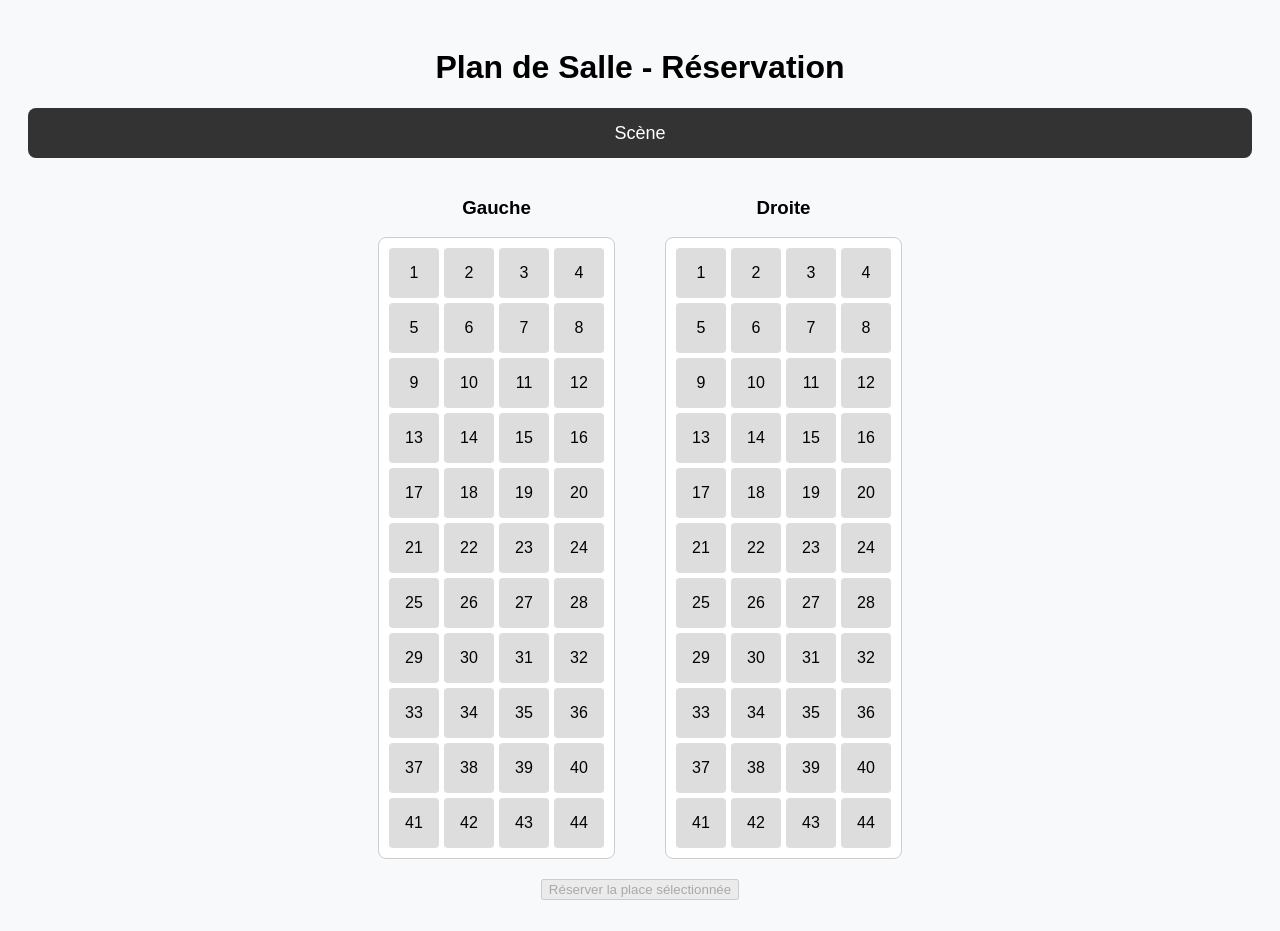
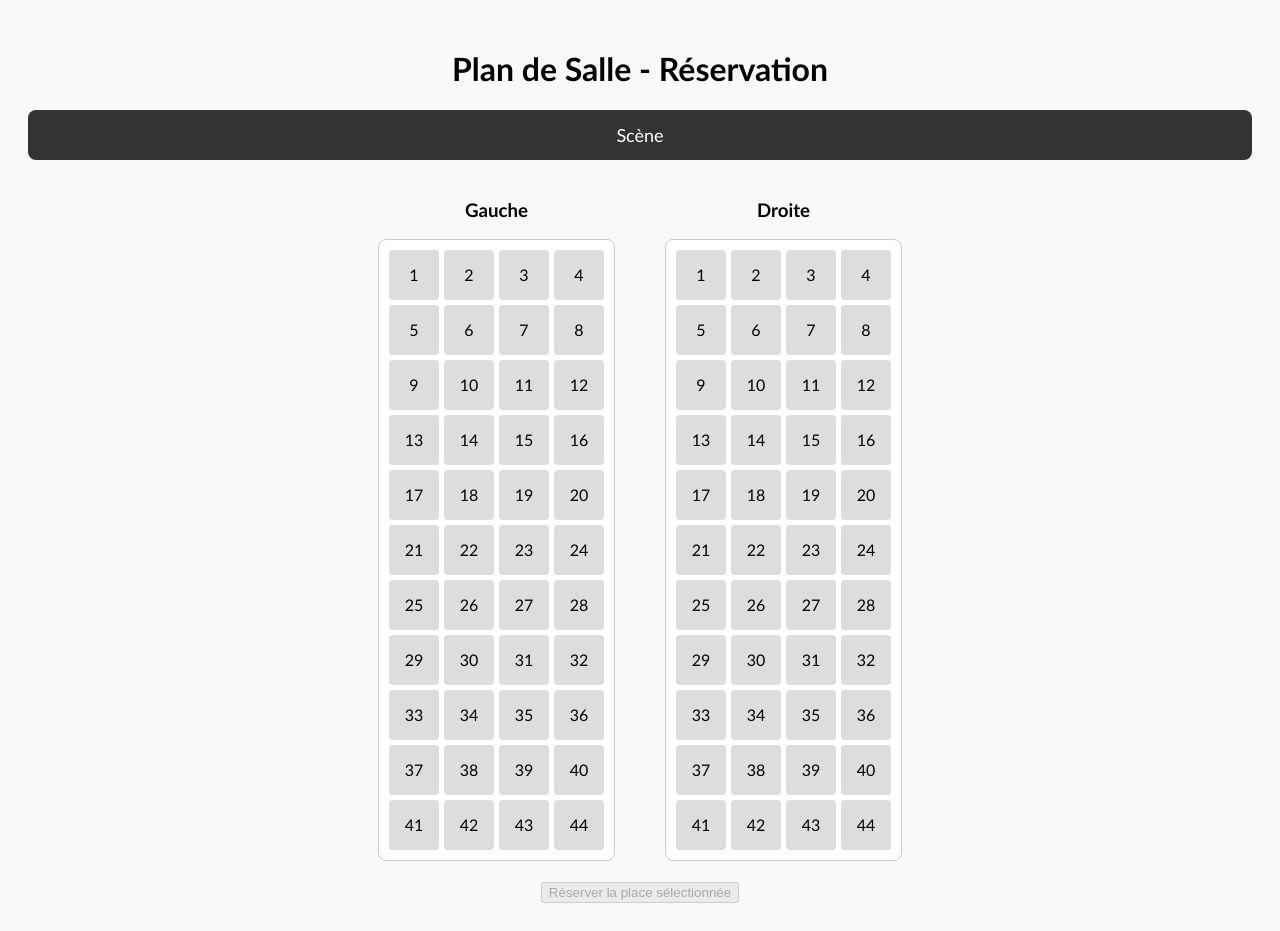
Before and after one commit to Manuel-Create-111/Edmond, a plain HTML site: page index.html in a window 1280 px wide. Drawn offline with Linux system fonts and the light colour scheme.

Commit message:
index.html

```diff
--- a/index.html
+++ b/index.html
@@ -4,7 +4,7 @@
     <meta charset="UTF-8">
     <title>Plan de Salle - Réservation</title>
     <style>
-        body { font-family: Arial; text-align: center; background: #f8f9fa; padding: 20px; }
+        body { font-family: Trebuchet MS; text-align: center; background: #f8f9fa; padding: 20px; }
         .salle { display: flex; justify-content: center; gap: 50px; margin-bottom: 20px; }
         .zone { display: flex; flex-direction: column; align-items: center; }
         .cote { display: grid; grid-template-columns: repeat(4, 50px); grid-gap: 5px; background: #fff; padding: 10px; border: 1px solid #ccc; border-radius: 8px; }
```
